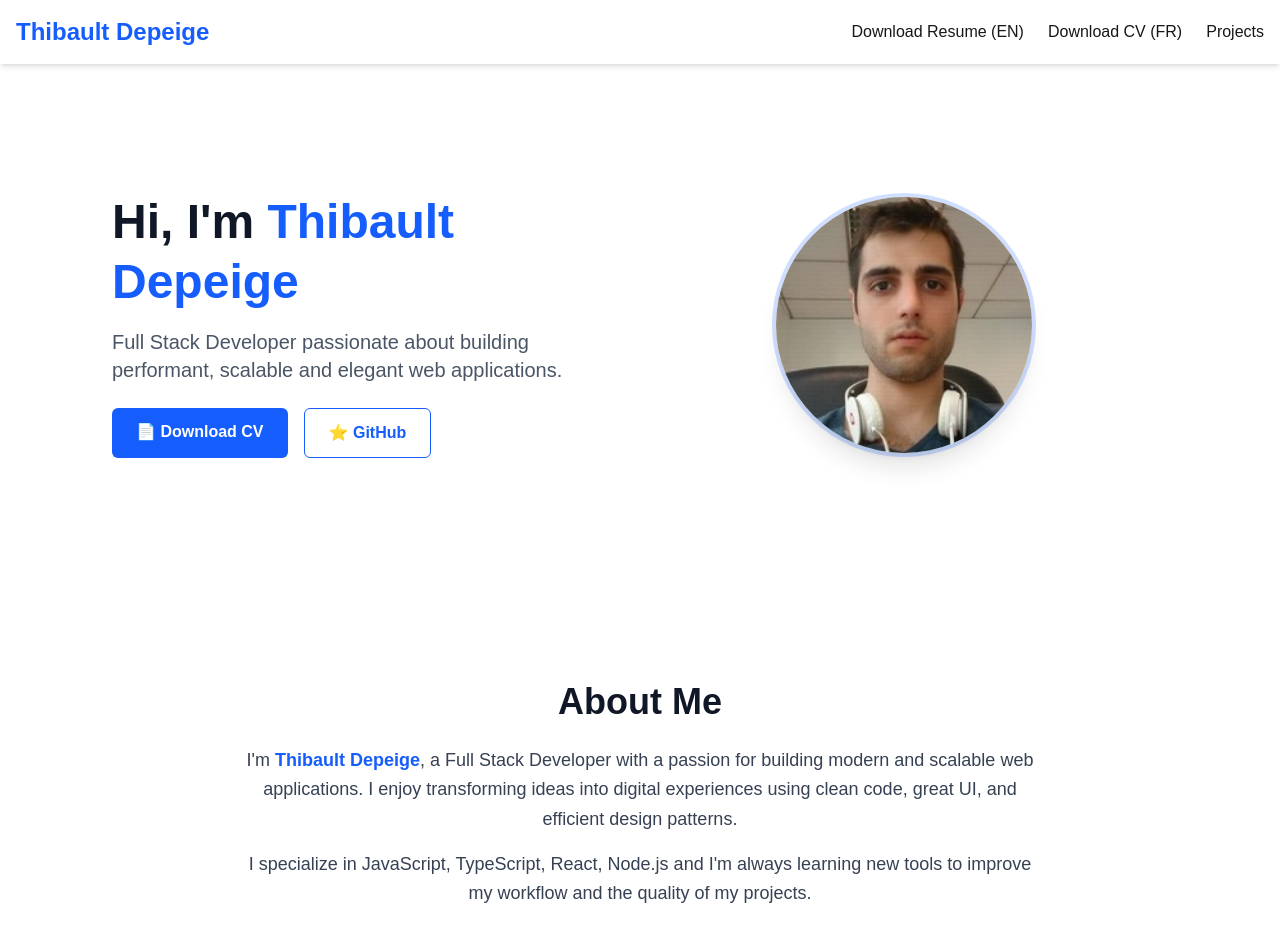
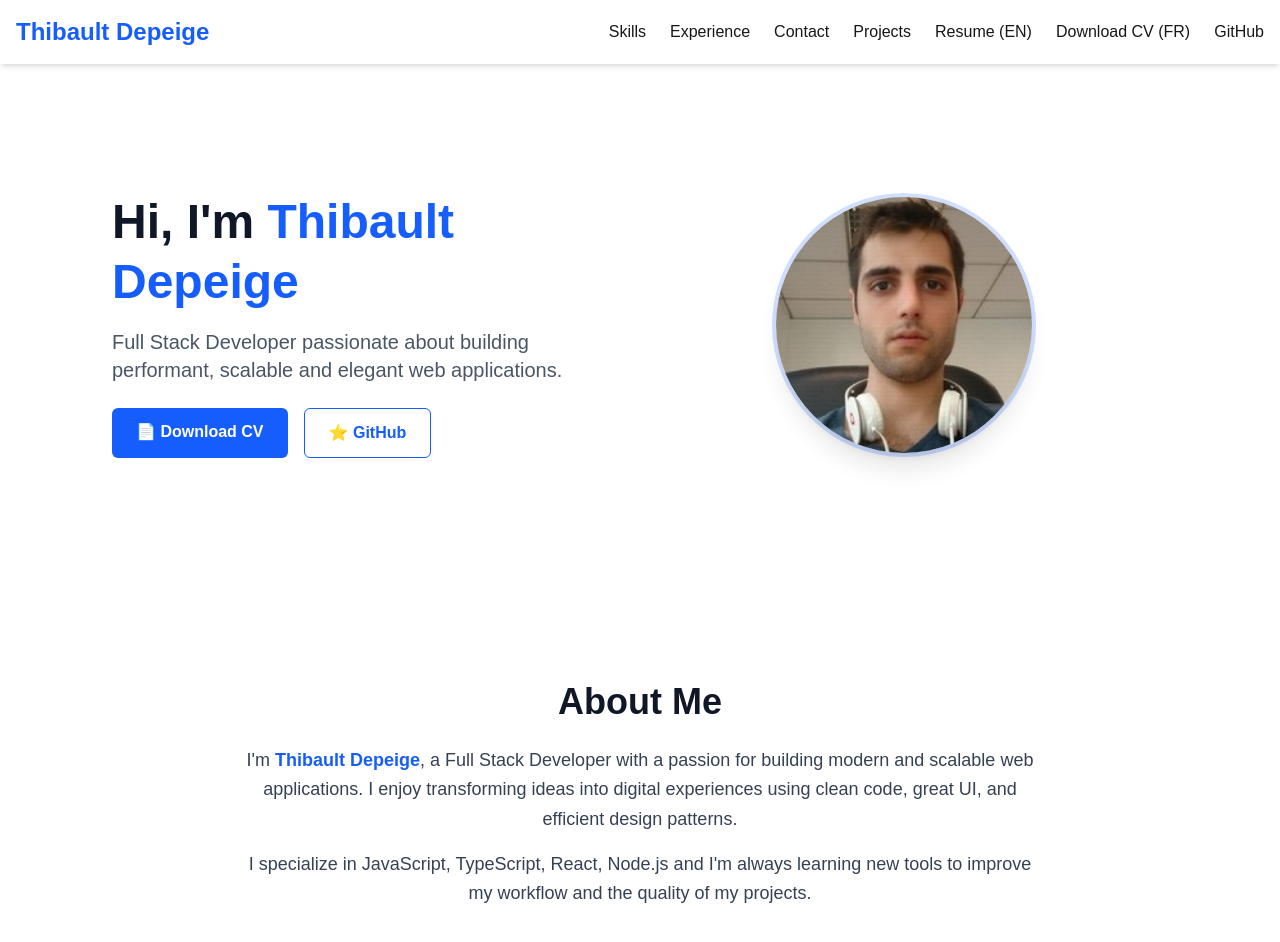
Before and after one commit to Thib454/portfolio-React, a Next.js app: page / in a window 1280 px wide. Shown: the top 942 px of the page. Built offline with nearby package versions, Linux system fonts and the light colour scheme.

Commit message:
Modifications de la navbar

```diff
--- a/app/components/Navbar.tsx
+++ b/app/components/Navbar.tsx
@@ -6,31 +6,45 @@ import Link from "next/link";
 const Navbar: React.FC = () => {
   const [isOpen, setIsOpen] = useState(false);
 
+  // Liste des liens vers les sections et autres ressources
+  const links = [
+    { label: "Skills", href: "#skills" },
+    { label: "Experience", href: "#experience" },
+    { label: "Contact", href: "#contact" },
+    { label: "Projects", href: "#projects" },
+    { label: "Resume (EN)", href: "#cv-en" },
+    { label: "Download CV (FR)", href: "/public/Depeige_Thibault_CV.pdf" },
+    { label: "GitHub", href: "https://github.com/Thib454", external: true },
+  ];
+
   return (
     <header className="bg-white shadow-md sticky top-0 z-50">
       <div className="max-w-7xl mx-auto flex justify-between items-center p-4">
         <div className="text-2xl font-bold text-blue-600">Thibault Depeige</div>
 
+        {/* Menu desktop */}
         <nav className="hidden md:flex space-x-6">
-          <Link
-            href="#"
-            className="hover:text-blue-500">
-            Download Resume (EN)
-          </Link>
-          <Link
-            href="/public/Depeige_Thibault_CV.pdf"
-            className="hover:text-blue-500"
-          >
-            Download CV (FR)
-          </Link>
+          {links.map((link) =>
+            link.external ? (
               <a
-            href="https://github.com/Thib454"
+                key={link.label}
+                href={link.href}
                 target="_blank"
                 rel="noopener noreferrer"
                 className="hover:text-blue-500"
               >
-            Projects
+                {link.label}
               </a>
+            ) : (
+              <Link
+                key={link.label}
+                href={link.href}
+                className="hover:text-blue-500"
+              >
+                {link.label}
+              </Link>
+            )
+          )}
         </nav>
 
         {/* Hamburger menu mobile */}
@@ -48,29 +62,29 @@ const Navbar: React.FC = () => {
       {/* Menu mobile */}
       {isOpen && (
         <div className="md:hidden bg-white shadow-md">
-          <Link
-            href="#cv-en"
-            className="block px-4 py-2 hover:bg-gray-100"
-            onClick={() => setIsOpen(false)}
-          >
-            Resume (EN)
-          </Link>
-          <Link
-            href="/public/Depeige_Thibault_CV.pdf"
-            className="block px-4 py-2 hover:bg-gray-100"
-            onClick={() => setIsOpen(false)}
-          >
-            Download CV (FR)
-          </Link>
+          {links.map((link) =>
+            link.external ? (
               <a
-            href="https://github.com/Thib454"
+                key={link.label}
+                href={link.href}
                 target="_blank"
                 rel="noopener noreferrer"
                 className="block px-4 py-2 hover:bg-gray-100"
                 onClick={() => setIsOpen(false)}
               >
-            Projects
+                {link.label}
               </a>
+            ) : (
+              <Link
+                key={link.label}
+                href={link.href}
+                className="block px-4 py-2 hover:bg-gray-100"
+                onClick={() => setIsOpen(false)}
+              >
+                {link.label}
+              </Link>
+            )
+          )}
         </div>
       )}
     </header>
```
Lines whose indentation alone changed are shown as unchanged.
